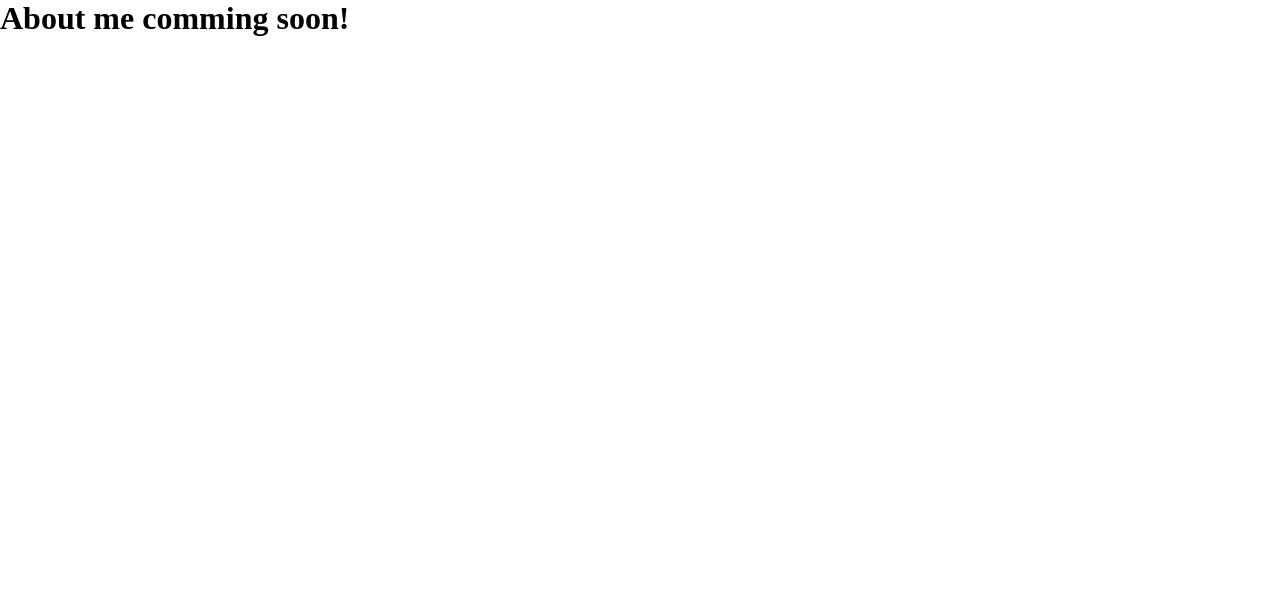
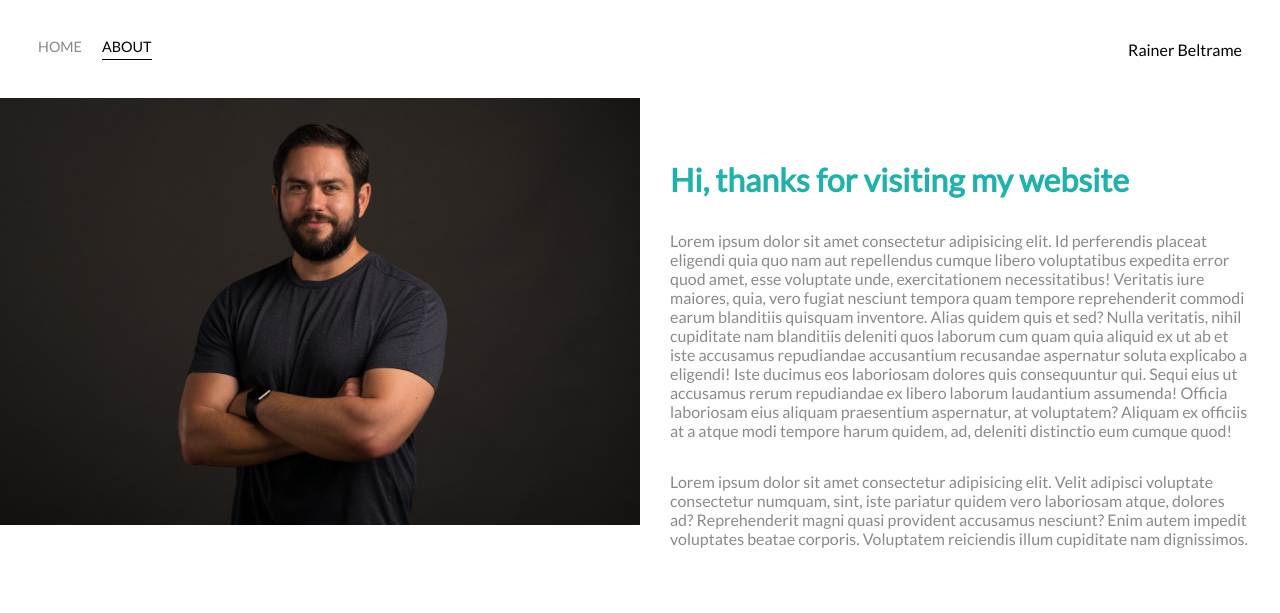
Before and after one commit to rainerbeltrame/portfolio-html-site, a plain HTML site: page about.html in a window 1280 px wide. Drawn offline with Linux system fonts and the light colour scheme.

Commit message:
Updating about, index and styles

```diff
--- a/about.html
+++ b/about.html
@@ -3,11 +3,38 @@
   <head>
     <meta charset="UTF-8" />
     <meta name="viewport" content="width=device-width, initial-scale=1.0" />
-    <link rel="stylesheet" href="./styles.css">
-    <title>About Me</title>
+    <link href="https://fonts.googleapis.com/css2?family=Lato&display=swap" rel="stylesheet">
+    <link rel="stylesheet" href="./styles.css" />
+    <title>About</title>
   </head>
   <body>
-    <h1>About me comming soon!</h1>
-  </body>
-  <script type="text/javascript" src="./scripts.js"></script>
+    <div class="container">
+      <div class="nav-wrapper">
+        <div class="left-side">
+          <div class="nav-link-wrapper">
+            <a href="index.html">Home</a>
+          </div>
+          <div class="nav-link-wrapper active-nav-link">
+            <a href="about.html">About</a>
+          </div>
+        </div>
+        <div class="right-side">
+          <div class="brand">Rainer Beltrame</div>
+        </div>
+      </div>
+      <div class="content-wrapper">
+        <div class="two-column-wrapper">
+          <div class="profile-image-wrapper">
+            <img src="./images/profile.jpg" alt="profile">
+          </div>
+
+          <div class="profile-content-wrapper">
+            <h1>Hi, thanks for visiting my website</h1>
+
+            <p>Lorem ipsum dolor sit amet consectetur adipisicing elit. Id perferendis placeat eligendi quia quo nam aut repellendus cumque libero voluptatibus expedita error quod amet, esse voluptate unde, exercitationem necessitatibus! Veritatis iure maiores, quia, vero fugiat nesciunt tempora quam tempore reprehenderit commodi earum blanditiis quisquam inventore. Alias quidem quis et sed? Nulla veritatis, nihil cupiditate nam blanditiis deleniti quos laborum cum quam quia aliquid ex ut ab et iste accusamus repudiandae accusantium recusandae aspernatur soluta explicabo a eligendi! Iste ducimus eos laboriosam dolores quis consequuntur qui. Sequi eius ut accusamus rerum repudiandae ex libero laborum laudantium assumenda! Officia laboriosam eius aliquam praesentium aspernatur, at voluptatem? Aliquam ex officiis at a atque modi tempore harum quidem, ad, deleniti distinctio eum cumque quod!</p>
+
+            <p>Lorem ipsum dolor sit amet consectetur adipisicing elit. Velit adipisci voluptate consectetur numquam, sint, iste pariatur quidem vero laboriosam atque, dolores ad? Reprehenderit magni quasi provident accusamus nesciunt? Enim autem impedit voluptates beatae corporis. Voluptatem reiciendis illum cupiditate nam dignissimos.</p>
+          </div>
+        </div>
+    </body>
 </html>
--- a/styles.css
+++ b/styles.css
@@ -5,6 +5,7 @@
 }
 /*Master Styles*/
 body {
+  font-family: "Lato", sans-serif;
   margin: 0px;
 }
 .container {
@@ -42,6 +43,13 @@ body {
 .nav-link-wrapper a:hover {
   color: black;
 }
+.active-nav-link {
+  border-bottom: 1px solid black;
+}
+.active-nav-link a {
+  color: black !important;
+}
+
 /*Portfolio Styles*/
 
 .portfolio-items-wrapper {
@@ -92,3 +100,25 @@ body {
   transition: 1s;
   filter: brightness(10%);
 }
+
+/*About page styles*/
+.two-column-wrapper {
+  display: grid;
+  grid-template-columns: 1fr 1fr;
+}
+
+.profile-image-wrapper img {
+  width: 100%;
+}
+.profile-content-wrapper {
+  padding: 30px;
+}
+
+.profile-content-wrapper h1 {
+  margin: 2rem 0rem;
+  color: lightseagreen;
+}
+.profile-content-wrapper p {
+  margin: 2rem 0rem;
+  color: #8a8a8a;
+}
```
Also changed, not shown: index.html (+6 -4 lines).
